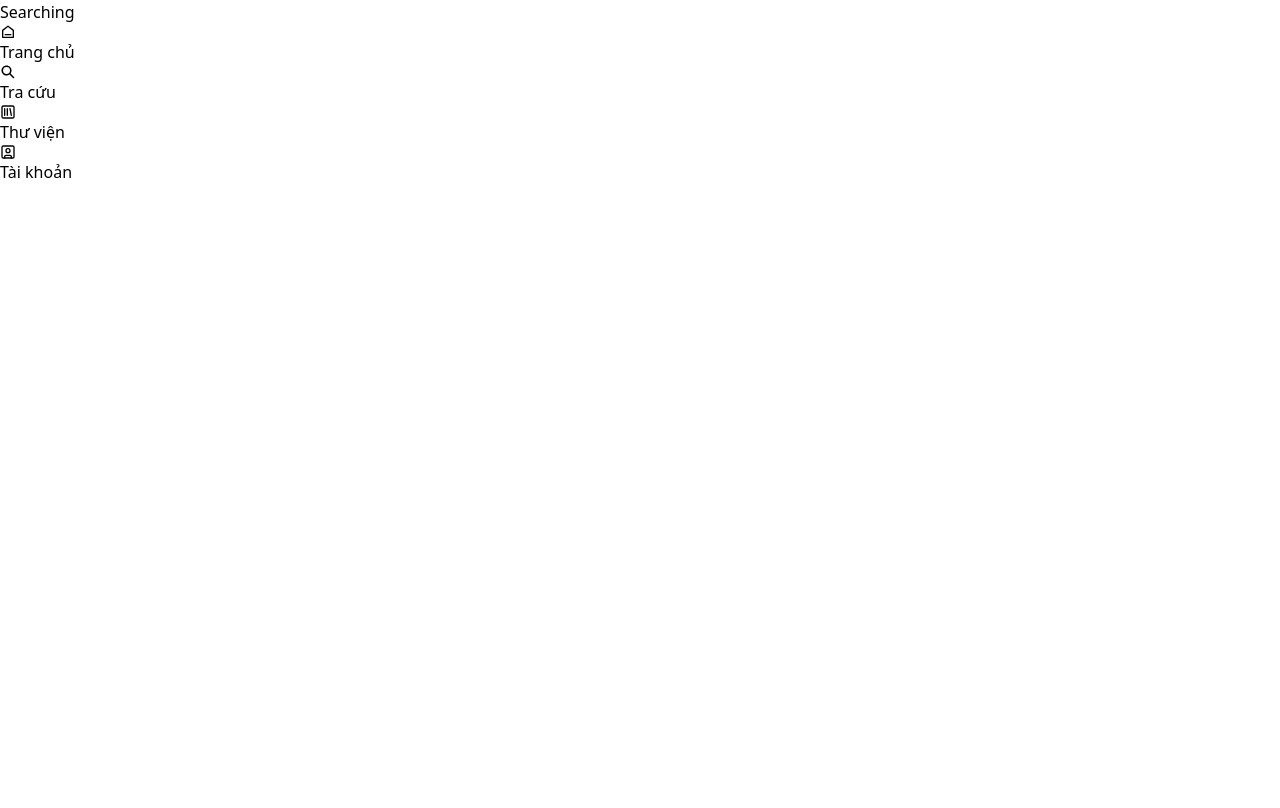
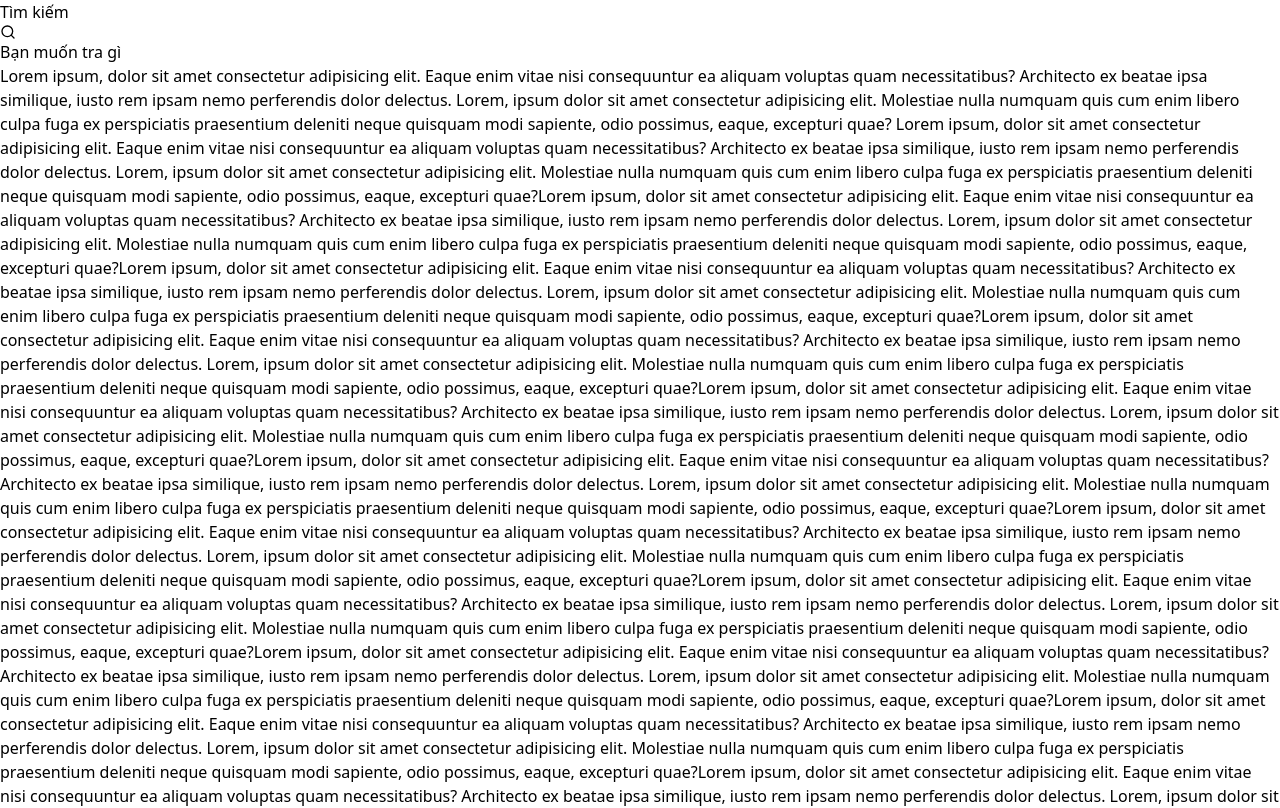
Before and after one commit to nhtris/mini-vsl-dict, a React (Vite) app: page /search in a window 1280 px wide. Shown: the top 808 px of the page. Built offline with nearby package versions, Linux system fonts and the light colour scheme.

Commit message:
edit search, fix layout

```diff
--- a/src/App.tsx
+++ b/src/App.tsx
@@ -12,9 +12,9 @@ import AccountPage from "@pages/profile/ProfilePage";
 
 function App() {
   return (
-    <div className="flex h-full w-full flex-col">
+    <div className="flex h-full w-full flex-col relative">
       <BrowserRouter>
-        <div id="main" className="flex-1">
+        <div id="main" className="flex-1 overflow-auto">
           <Routes>
             <Route path="/" element={<HomePage />} />
             <Route path="/search" element={<SearchingPage />} />
@@ -23,7 +23,7 @@ function App() {
           </Routes>
         </div>
 
-        <div id="navigation" className=" px-4 py-1.5">
+        <div id="navigation" className=" px-4 py-1.5 absolute bottom-0 w-full bg-white shadow-md">
           <div className="flex h-full w-full justify-between gap-2">
             <NavigationIcon icon={RiHome6Line} text="Trang chủ" to={"/"} />
             <NavigationIcon icon={IoSearchSharp} text="Tra cứu" to="/search" />
--- a/src/pages/searching/SearchingPage.tsx
+++ b/src/pages/searching/SearchingPage.tsx
@@ -1,3 +1,122 @@
+import { LuSearch } from "react-icons/lu";
+
 export default function SearchingPage() {
-  return <div>Searching</div>;
+  return (
+    <div>
+      <section className="px-3 pt-4 pb-2">
+        <div className="flex">
+          <h3 className="text-xl font-bold">Tìm kiếm</h3>
+        </div>
+      </section>
+      <section className="shadow-xs sticky top-0 z-50 bg-white pb-5 pt-3">
+        <div className="px-2">
+          <div className="mx-auto flex max-w-md items-center overflow-hidden rounded-md border-2 border-blue-700 px-2.5 py-2.5">
+            <LuSearch className="h-7 w-7 text-blue-900" />
+            <div className="px-2">
+              <span className="text-md font-medium text-gray-400">
+                Bạn muốn tra gì
+              </span>
+            </div>
+          </div>
+        </div>
+      </section>
+      Lorem ipsum, dolor sit amet consectetur adipisicing elit. Eaque enim vitae
+      nisi consequuntur ea aliquam voluptas quam necessitatibus? Architecto ex
+      beatae ipsa similique, iusto rem ipsam nemo perferendis dolor delectus.
+      Lorem, ipsum dolor sit amet consectetur adipisicing elit. Molestiae nulla
+      numquam quis cum enim libero culpa fuga ex perspiciatis praesentium
+      deleniti neque quisquam modi sapiente, odio possimus, eaque, excepturi
+      quae? Lorem ipsum, dolor sit amet consectetur adipisicing elit. Eaque enim
+      vitae nisi consequuntur ea aliquam voluptas quam necessitatibus?
+      Architecto ex beatae ipsa similique, iusto rem ipsam nemo perferendis
+      dolor delectus. Lorem, ipsum dolor sit amet consectetur adipisicing elit.
+      Molestiae nulla numquam quis cum enim libero culpa fuga ex perspiciatis
+      praesentium deleniti neque quisquam modi sapiente, odio possimus, eaque,
+      excepturi quae?Lorem ipsum, dolor sit amet consectetur adipisicing elit.
+      Eaque enim vitae nisi consequuntur ea aliquam voluptas quam
+      necessitatibus? Architecto ex beatae ipsa similique, iusto rem ipsam nemo
+      perferendis dolor delectus. Lorem, ipsum dolor sit amet consectetur
+      adipisicing elit. Molestiae nulla numquam quis cum enim libero culpa fuga
+      ex perspiciatis praesentium deleniti neque quisquam modi sapiente, odio
+      possimus, eaque, excepturi quae?Lorem ipsum, dolor sit amet consectetur
+      adipisicing elit. Eaque enim vitae nisi consequuntur ea aliquam voluptas
+      quam necessitatibus? Architecto ex beatae ipsa similique, iusto rem ipsam
+      nemo perferendis dolor delectus. Lorem, ipsum dolor sit amet consectetur
+      adipisicing elit. Molestiae nulla numquam quis cum enim libero culpa fuga
+      ex perspiciatis praesentium deleniti neque quisquam modi sapiente, odio
+      possimus, eaque, excepturi quae?Lorem ipsum, dolor sit amet consectetur
+      adipisicing elit. Eaque enim vitae nisi consequuntur ea aliquam voluptas
+      quam necessitatibus? Architecto ex beatae ipsa similique, iusto rem ipsam
+      nemo perferendis dolor delectus. Lorem, ipsum dolor sit amet consectetur
+      adipisicing elit. Molestiae nulla numquam quis cum enim libero culpa fuga
+      ex perspiciatis praesentium deleniti neque quisquam modi sapiente, odio
+      possimus, eaque, excepturi quae?Lorem ipsum, dolor sit amet consectetur
+      adipisicing elit. Eaque enim vitae nisi consequuntur ea aliquam voluptas
+      quam necessitatibus? Architecto ex beatae ipsa similique, iusto rem ipsam
+      nemo perferendis dolor delectus. Lorem, ipsum dolor sit amet consectetur
+      adipisicing elit. Molestiae nulla numquam quis cum enim libero culpa fuga
+      ex perspiciatis praesentium deleniti neque quisquam modi sapiente, odio
+      possimus, eaque, excepturi quae?Lorem ipsum, dolor sit amet consectetur
+      adipisicing elit. Eaque enim vitae nisi consequuntur ea aliquam voluptas
+      quam necessitatibus? Architecto ex beatae ipsa similique, iusto rem ipsam
+      nemo perferendis dolor delectus. Lorem, ipsum dolor sit amet consectetur
+      adipisicing elit. Molestiae nulla numquam quis cum enim libero culpa fuga
+      ex perspiciatis praesentium deleniti neque quisquam modi sapiente, odio
+      possimus, eaque, excepturi quae?Lorem ipsum, dolor sit amet consectetur
+      adipisicing elit. Eaque enim vitae nisi consequuntur ea aliquam voluptas
+      quam necessitatibus? Architecto ex beatae ipsa similique, iusto rem ipsam
+      nemo perferendis dolor delectus. Lorem, ipsum dolor sit amet consectetur
+      adipisicing elit. Molestiae nulla numquam quis cum enim libero culpa fuga
+      ex perspiciatis praesentium deleniti neque quisquam modi sapiente, odio
+      possimus, eaque, excepturi quae?Lorem ipsum, dolor sit amet consectetur
+      adipisicing elit. Eaque enim vitae nisi consequuntur ea aliquam voluptas
+      quam necessitatibus? Architecto ex beatae ipsa similique, iusto rem ipsam
+      nemo perferendis dolor delectus. Lorem, ipsum dolor sit amet consectetur
+      adipisicing elit. Molestiae nulla numquam quis cum enim libero culpa fuga
+      ex perspiciatis praesentium deleniti neque quisquam modi sapiente, odio
+      possimus, eaque, excepturi quae?Lorem ipsum, dolor sit amet consectetur
+      adipisicing elit. Eaque enim vitae nisi consequuntur ea aliquam voluptas
+      quam necessitatibus? Architecto ex beatae ipsa similique, iusto rem ipsam
+      nemo perferendis dolor delectus. Lorem, ipsum dolor sit amet consectetur
+      adipisicing elit. Molestiae nulla numquam quis cum enim libero culpa fuga
+      ex perspiciatis praesentium deleniti neque quisquam modi sapiente, odio
+      possimus, eaque, excepturi quae?Lorem ipsum, dolor sit amet consectetur
+      adipisicing elit. Eaque enim vitae nisi consequuntur ea aliquam voluptas
+      quam necessitatibus? Architecto ex beatae ipsa similique, iusto rem ipsam
+      nemo perferendis dolor delectus. Lorem, ipsum dolor sit amet consectetur
+      adipisicing elit. Molestiae nulla numquam quis cum enim libero culpa fuga
+      ex perspiciatis praesentium deleniti neque quisquam modi sapiente, odio
+      possimus, eaque, excepturi quae?Lorem ipsum, dolor sit amet consectetur
+      adipisicing elit. Eaque enim vitae nisi consequuntur ea aliquam voluptas
+      quam necessitatibus? Architecto ex beatae ipsa similique, iusto rem ipsam
+      nemo perferendis dolor delectus. Lorem, ipsum dolor sit amet consectetur
+      adipisicing elit. Molestiae nulla numquam quis cum enim libero culpa fuga
+      ex perspiciatis praesentium deleniti neque quisquam modi sapiente, odio
+      possimus, eaque, excepturi quae?Lorem ipsum, dolor sit amet consectetur
+      adipisicing elit. Eaque enim vitae nisi consequuntur ea aliquam voluptas
+      quam necessitatibus? Architecto ex beatae ipsa similique, iusto rem ipsam
+      nemo perferendis dolor delectus. Lorem, ipsum dolor sit amet consectetur
+      adipisicing elit. Molestiae nulla numquam quis cum enim libero culpa fuga
+      ex perspiciatis praesentium deleniti neque quisquam modi sapiente, odio
+      possimus, eaque, excepturi quae?Lorem ipsum, dolor sit amet consectetur
+      adipisicing elit. Eaque enim vitae nisi consequuntur ea aliquam voluptas
+      quam necessitatibus? Architecto ex beatae ipsa similique, iusto rem ipsam
+      nemo perferendis dolor delectus. Lorem, ipsum dolor sit amet consectetur
+      adipisicing elit. Molestiae nulla numquam quis cum enim libero culpa fuga
+      ex perspiciatis praesentium deleniti neque quisquam modi sapiente, odio
+      possimus, eaque, excepturi quae?Lorem ipsum, dolor sit amet consectetur
+      adipisicing elit. Eaque enim vitae nisi consequuntur ea aliquam voluptas
+      quam necessitatibus? Architecto ex beatae ipsa similique, iusto rem ipsam
+      nemo perferendis dolor delectus. Lorem, ipsum dolor sit amet consectetur
+      adipisicing elit. Molestiae nulla numquam quis cum enim libero culpa fuga
+      ex perspiciatis praesentium deleniti neque quisquam modi sapiente, odio
+      possimus, eaque, excepturi quae?Lorem ipsum, dolor sit amet consectetur
+      adipisicing elit. Eaque enim vitae nisi consequuntur ea aliquam voluptas
+      quam necessitatibus? Architecto ex beatae ipsa similique, iusto rem ipsam
+      nemo perferendis dolor delectus. Lorem, ipsum dolor sit amet consectetur
+      adipisicing elit. Molestiae nulla numquam quis cum enim libero culpa fuga
+      ex perspiciatis praesentium deleniti neque quisquam modi sapiente, odio
+      possimus, eaque, excepturi quae?
+    </div>
+  );
 }
```
Also changed, not shown: src/App.css (line endings or trailing spaces).
